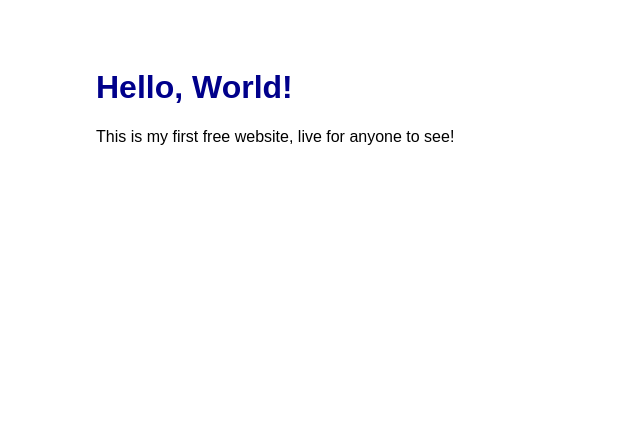
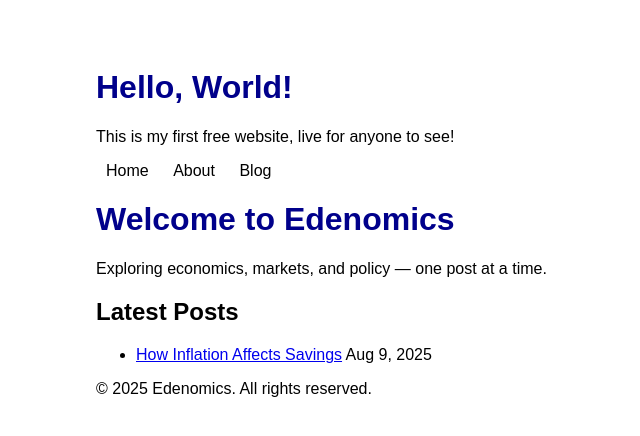
Before and after one commit to edenomicsweb/edennomicsweb.github.io, a plain HTML site: page index.html in a window 1280 px wide. Shown: the whole page, without its empty margins (144-784 px from the left). Drawn offline with Linux system fonts and the light colour scheme.

Commit message:
Update index.html

```diff
--- a/index.html
+++ b/index.html
@@ -14,3 +14,36 @@
   <p>This is my first free website, live for anyone to see!</p>
 </body>
 </html>
+<!doctype html>
+<html lang="en">
+<head>
+  <meta charset="utf-8">
+  <meta name="viewport" content="width=device-width,initial-scale=1">
+  <title>Edenomics Blog</title>
+  <link rel="stylesheet" href="styles.css">
+</head>
+<body>
+  <nav>
+    <a href="index.html">Home</a>
+    <a href="about.html">About</a>
+    <a href="blog.html">Blog</a>
+  </nav>
+
+  <header>
+    <h1>Welcome to Edenomics</h1>
+    <p>Exploring economics, markets, and policy — one post at a time.</p>
+  </header>
+
+  <section>
+    <h2>Latest Posts</h2>
+    <ul>
+      <li><a href="posts/inflation-impact.html">How Inflation Affects Savings</a> <span class="date">Aug 9, 2025</span></li>
+      <!-- Add new blog posts here -->
+    </ul>
+  </section>
+
+  <footer>
+    <p>© 2025 Edenomics. All rights reserved.</p>
+  </footer>
+</body>
+</html>
```
